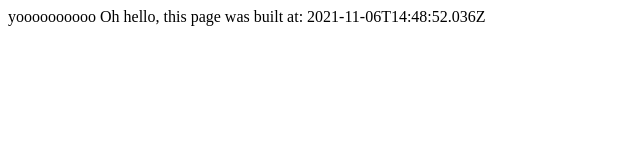
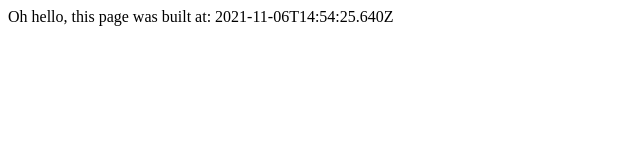
Before and after one commit to stolksdorf/tastebase, a website: page index.html in a window 1280 px wide. Shown: the whole page, without its empty margins (0-640 px from the left). Drawn offline with Linux system fonts and the light colour scheme.

Commit message:
Deploying to master from @ stolksdorf/tastebase@31e6da9b95069274e7261048fc5bf3ec265cc1a8 🚀

```diff
--- a/index.html
+++ b/index.html
@@ -8,7 +8,6 @@
 		<title>Test Page</title>
 	</head>
 	<body>
-		yoooooooooo
-		Oh hello, this page was built at: 2021-11-06T14:48:52.036Z
+		Oh hello, this page was built at: 2021-11-06T14:54:25.640Z
 	</body>
 </html>
```
Also changed, not shown: 1 other file.
